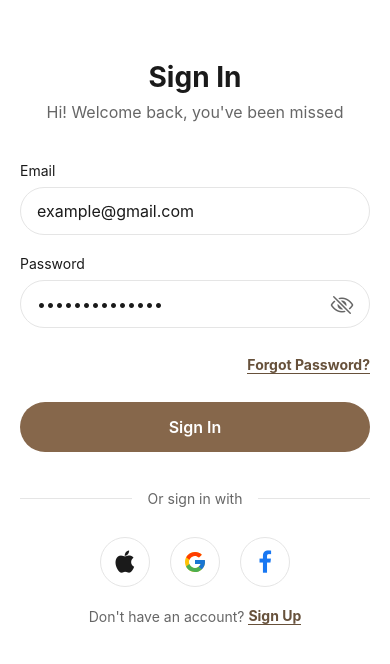
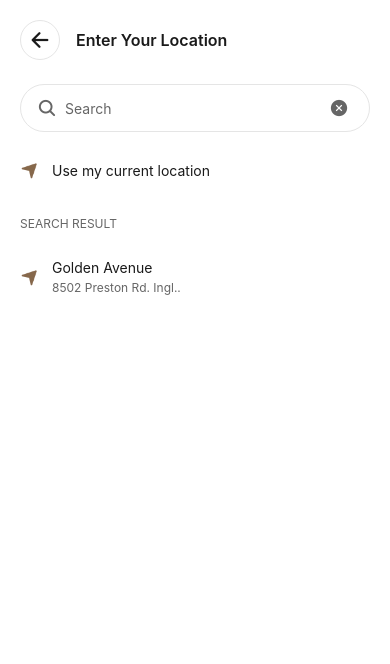
Before and after one commit to ReRun007/FashionECommerce, a React Native app: screen /EnterLocation in a window 390 px wide. Shown: the top 664 px of the page. Built offline with nearby package versions, Linux system fonts and the light colour scheme.

Commit message:
แก้การแสดงผลในหน้า Verify และ Location

```diff
--- a/src/navigation/AppNavigator.js
+++ b/src/navigation/AppNavigator.js
@@ -12,6 +12,7 @@ import VerifyScreen from '../screens/auth/verifyScreen';
 import NewPasswordScreen from '../screens/auth/newPasswordScreen';
 import CompleteProfileScreen from '../screens/auth/completeProfileScreen';
 import LocationScreen from '../screens/auth/locationScreen';
+import EnterLocationScreen from '../screens/auth/enterLocationScreen';
 
 
 // Import screens - Main App
@@ -48,6 +49,7 @@ function AuthNavigator() {
       <Stack.Screen name="NewPassword" component={NewPasswordScreen} />
       <Stack.Screen name="CompleteProfile" component={CompleteProfileScreen} />
       <Stack.Screen name='Location' component={LocationScreen} />
+      <Stack.Screen name="EnterLocation" component={EnterLocationScreen} />
     </Stack.Navigator>
   );
 }
--- a/src/screens/auth/completeProfileScreen.js
+++ b/src/screens/auth/completeProfileScreen.js
@@ -41,7 +41,7 @@ export default function CompleteProfileScreen({ navigation }) {
           label="Name"
           value={name}
           onChangeText={setName}
-          placeholder="John Doe"
+          placeholder=" Name"
         />
 
         <View style={styles.phoneInput}>
--- /dev/null
+++ b/src/screens/auth/enterLocationScreen.js
@@ -0,0 +1,141 @@
+import React from 'react';
+import { View, Text, TextInput, TouchableOpacity, StyleSheet, Image } from 'react-native';
+import { COLORS } from '../../constants/colors';
+import BackButton from '../../components/common/backButton';
+import Icon from 'react-native-vector-icons/Ionicons';
+
+export default function EnterLocationScreen({ navigation }) {
+    return (
+        <View style={styles.container}>
+            {/* Header with back button */}
+            <View style={styles.header}>
+                <BackButton />
+                <Text style={styles.title}>Enter Your Location</Text>
+            </View>
+
+            {/* Search Input */}
+            <View style={styles.searchContainer}>
+                <Icon name="search" size={20} color={COLORS.textSecondary} style={styles.searchIcon} />
+                <TextInput
+                    style={styles.searchInput}
+                    placeholder="Search"
+                    placeholderTextColor={COLORS.textSecondary}
+                />
+                <TouchableOpacity style={styles.clearButton}>
+                    <Icon name="close-circle" size={20} color={COLORS.textSecondary} />
+                </TouchableOpacity>
+            </View>
+
+            {/* Current Location Button */}
+            <TouchableOpacity style={styles.currentLocationButton}>
+                <Image
+                    source={require('../../assets/icons/navigation.png')}
+                    style={{
+                        width: 20,
+                        height: 20,
+                        tintColor: COLORS.primary
+                    }}
+                    resizeMode="contain"
+                />
+                <Text style={styles.currentLocationText}>Use my current location</Text>
+            </TouchableOpacity>
+
+            {/* Search Results Section */}
+            <View style={styles.resultsContainer}>
+                <Text style={styles.resultsHeader}>SEARCH RESULT</Text>
+
+                <TouchableOpacity style={styles.resultItem}>
+                    <Image
+                        source={require('../../assets/icons/navigation.png')}
+                        style={{
+                            width: 20,
+                            height: 20,
+                            tintColor: COLORS.primary
+                        }}
+                        resizeMode="contain"
+                    />
+                    <View style={styles.resultTextContainer}>
+                        <Text style={styles.resultTitle}>Golden Avenue</Text>
+                        <Text style={styles.resultSubtitle}>8502 Preston Rd. Ingl..</Text>
+                    </View>
+                </TouchableOpacity>
+            </View>
+        </View>
+    );
+}
+
+const styles = StyleSheet.create({
+    container: {
+        flex: 1,
+        backgroundColor: COLORS.background,
+        padding: 20,
+    },
+    header: {
+        flexDirection: 'row',
+        alignItems: 'center',
+        marginBottom: 24,
+        gap: 16,
+    },
+    title: {
+        fontSize: 16,
+        fontWeight: '600',
+        color: COLORS.textPrimary,
+    },
+    searchContainer: {
+        flexDirection: 'row',
+        alignItems: 'center',
+        borderWidth: 1,
+        borderColor: COLORS.border,
+        borderRadius: 90,
+        paddingHorizontal: 16,
+        height: 48,
+        marginBottom: 16,
+    },
+    searchIcon: {
+        marginRight: 8,
+    },
+    searchInput: {
+        flex: 1,
+        fontSize: 14,
+        color: COLORS.textPrimary,
+    },
+    clearButton: {
+        padding: 4,
+    },
+    currentLocationButton: {
+        flexDirection: 'row',
+        alignItems: 'center',
+        paddingVertical: 12,
+        gap: 12,
+    },
+    currentLocationText: {
+        fontSize: 14,
+        color: COLORS.textPrimary,
+    },
+    resultsContainer: {
+        marginTop: 24,
+    },
+    resultsHeader: {
+        fontSize: 12,
+        color: COLORS.textSecondary,
+        marginBottom: 16,
+    },
+    resultItem: {
+        flexDirection: 'row',
+        alignItems: 'center',
+        paddingVertical: 12,
+        gap: 12,
+    },
+    resultTextContainer: {
+        flex: 1,
+    },
+    resultTitle: {
+        fontSize: 14,
+        color: COLORS.textPrimary,
+        marginBottom: 4,
+    },
+    resultSubtitle: {
+        fontSize: 12,
+        color: COLORS.textSecondary,
+    },
+});
--- a/src/screens/auth/locationScreen.js
+++ b/src/screens/auth/locationScreen.js
@@ -1,4 +1,4 @@
-import React from 'react';
+import React, { useState } from 'react';
 import { View, Text, StyleSheet, Dimensions, Modal, TouchableOpacity } from 'react-native';
 import MapView, { Marker, PROVIDER_GOOGLE } from 'react-native-maps';
 import { COLORS } from '../../constants/colors';
@@ -9,21 +9,33 @@ import Ionicons from 'react-native-vector-icons/Ionicons';
 
 const { width, height } = Dimensions.get('window');
 const ASPECT_RATIO = width / height;
-const LATITUDE_DELTA = 0.02;
+const LATITUDE_DELTA = 0.001;
 const LONGITUDE_DELTA = LATITUDE_DELTA * ASPECT_RATIO;
 
 export default function LocationScreen({ navigation }) {
     const { loading, location, address, requestLocationPermission } = useLocation();
+    const [showModal, setShowModal] = useState(false);
 
     const handleAllowLocation = async () => {
         const granted = await requestLocationPermission();
         if (granted) {
-            //   navigation.navigate('Login');
+            setShowModal(true);
         }
     };
 
     const handleEnterManually = () => {
-        navigation.navigate('Login');
+        navigation.navigate('EnterLocation');
+    };
+
+    const handleCloseModal = () => {
+        setShowModal(false);
+    };
+
+    const handleConfirmLocation = () => {
+        setShowModal(false);
+        setTimeout(() => {
+            navigation.navigate('Login');
+        }, 300);
     };
 
     const mapRegion = location ? {
@@ -63,7 +75,7 @@ export default function LocationScreen({ navigation }) {
 
             {/* Map Modal */}
             <Modal
-                visible={!!location}
+                visible={showModal && !!location}
                 transparent
                 animationType="fade"
             >
@@ -75,7 +87,7 @@ export default function LocationScreen({ navigation }) {
                             </Text>
                             <TouchableOpacity
                                 style={styles.closeButton}
-                                onPress={() => navigation.navigate('Login')}
+                                onPress={handleCloseModal}
                             >
                                 <Ionicons name="close" size={24} color={COLORS.textPrimary} />
                             </TouchableOpacity>
@@ -102,11 +114,9 @@ export default function LocationScreen({ navigation }) {
                         <View style={styles.confirmButton}>
                             <Button
                                 title="Confirm Location"
-                                onPress={() => navigation.navigate('Login')}
-                            //   style={styles.confirmButton}
+                                onPress={handleConfirmLocation}
                             />
                         </View>
-
                     </View>
                 </View>
             </Modal>
--- a/src/screens/auth/registerScreen.js
+++ b/src/screens/auth/registerScreen.js
@@ -26,7 +26,7 @@ export default function RegisterScreen({ navigation }) {
                     label="Name"
                     value={name}
                     onChangeText={setName}
-                    placeholder="John Doe"
+                    placeholder=" Name"
                 />
 
                 <Input
--- a/src/screens/auth/verifyScreen.js
+++ b/src/screens/auth/verifyScreen.js
@@ -5,7 +5,7 @@ import Button from '../../components/common/button';
 import BackButton from '../../components/common/backButton';
 import TextLink from '../../components/common/textLink';
 
-export default function VerifyScreen({ route, navigation  }) {
+export default function VerifyScreen({ route, navigation }) {
   const email = route.params?.email || 'example@email.com';
   const [code, setCode] = useState(['', '', '', '']);
   const inputRefs = useRef([]);
@@ -40,17 +40,18 @@ export default function VerifyScreen({ route, navigation  }) {
 
       <View style={styles.codeContainer}>
         {code.map((digit, index) => (
+          <View key={index} style={styles.inputContainer}>
+            {!digit && <Text style={styles.dash}>-</Text>}
             <TextInput
-            key={index}
               ref={ref => inputRefs.current[index] = ref}
-            style={styles.codeInput}
+              style={[styles.codeInput, !digit && styles.transparentText]}
               value={digit}
               onChangeText={text => handleCodeChange(text, index)}
               onKeyPress={e => handleKeyPress(e, index)}
               keyboardType="numeric"
               maxLength={1}
-            placeholder='-'
             />
+          </View>
         ))}
       </View>
 
@@ -58,7 +59,7 @@ export default function VerifyScreen({ route, navigation  }) {
         <Text style={styles.resendText}>Didn't receive OTP? </Text>
         <TextLink
           text="Resend code"
-          onPress={() => {}}
+          onPress={() => { }}
         />
       </View>
 
@@ -101,15 +102,35 @@ const styles = StyleSheet.create({
     gap: 8,
     marginBottom: 30,
   },
-  codeInput: {
+  inputContainer: {
     width: 65,
     height: 50,
+    position: 'relative',
+  },
+  codeInput: {
+    position: 'absolute',
+    width: '100%',
+    height: '100%',
     borderWidth: 1,
     borderColor: COLORS.border,
     borderRadius: 25,
     textAlign: 'center',
     fontSize: 18,
     color: COLORS.textPrimary,
+    padding: 0,
+    backgroundColor: 'transparent',
+  },
+  dash: {
+    width: '100%',
+    height: '100%',
+    textAlign: 'center',
+    lineHeight: 50,
+    color: COLORS.textSecondary,
+    fontSize: 18,
+    backgroundColor: COLORS.background,
+  },
+  transparentText: {
+    color: 'transparent'
   },
   resendContainer: {
     flexDirection: 'row',
```
Also changed, not shown: src/assets/icons/navigation.png (added). Lines whose indentation alone changed are shown as unchanged.
